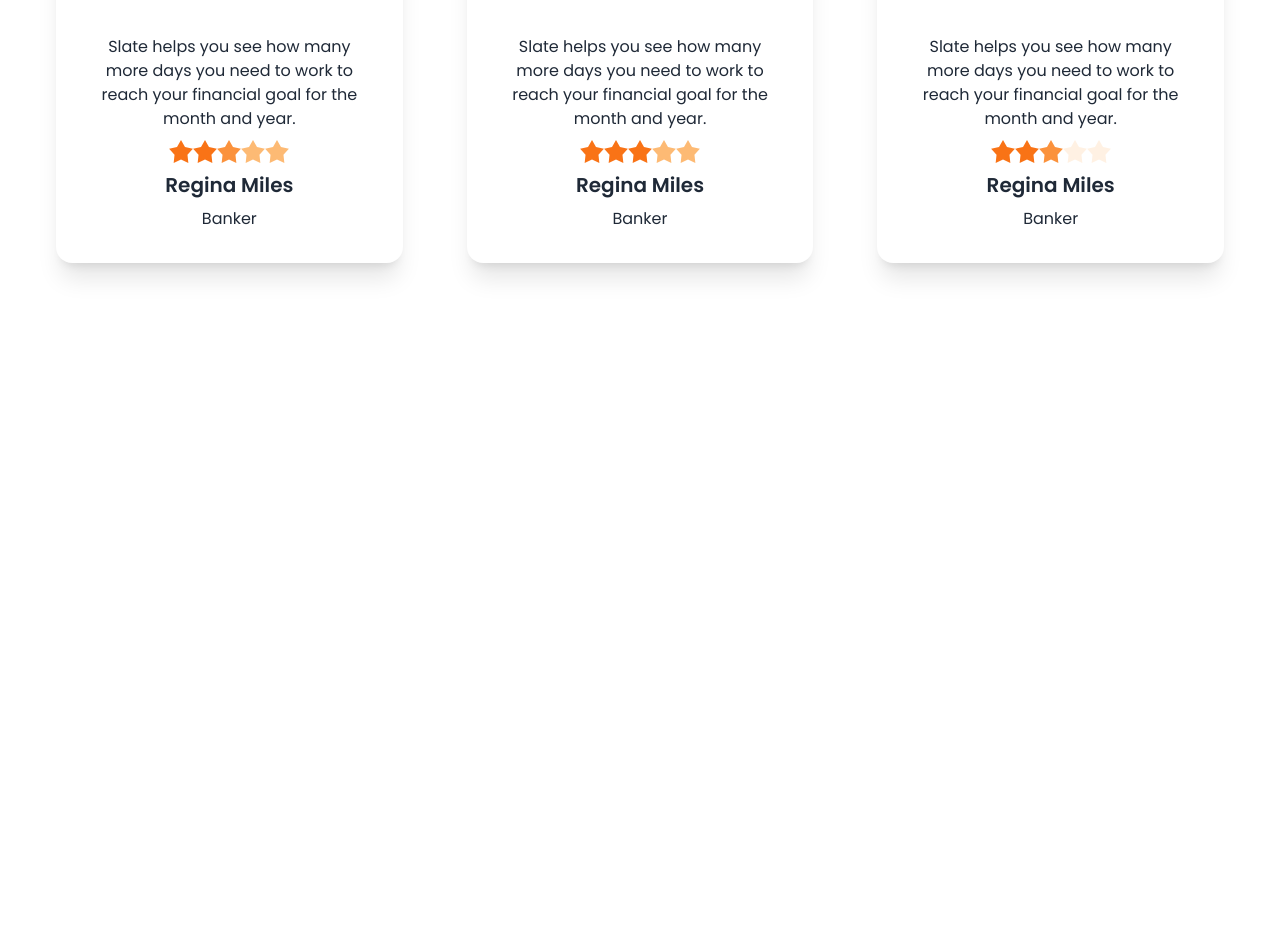
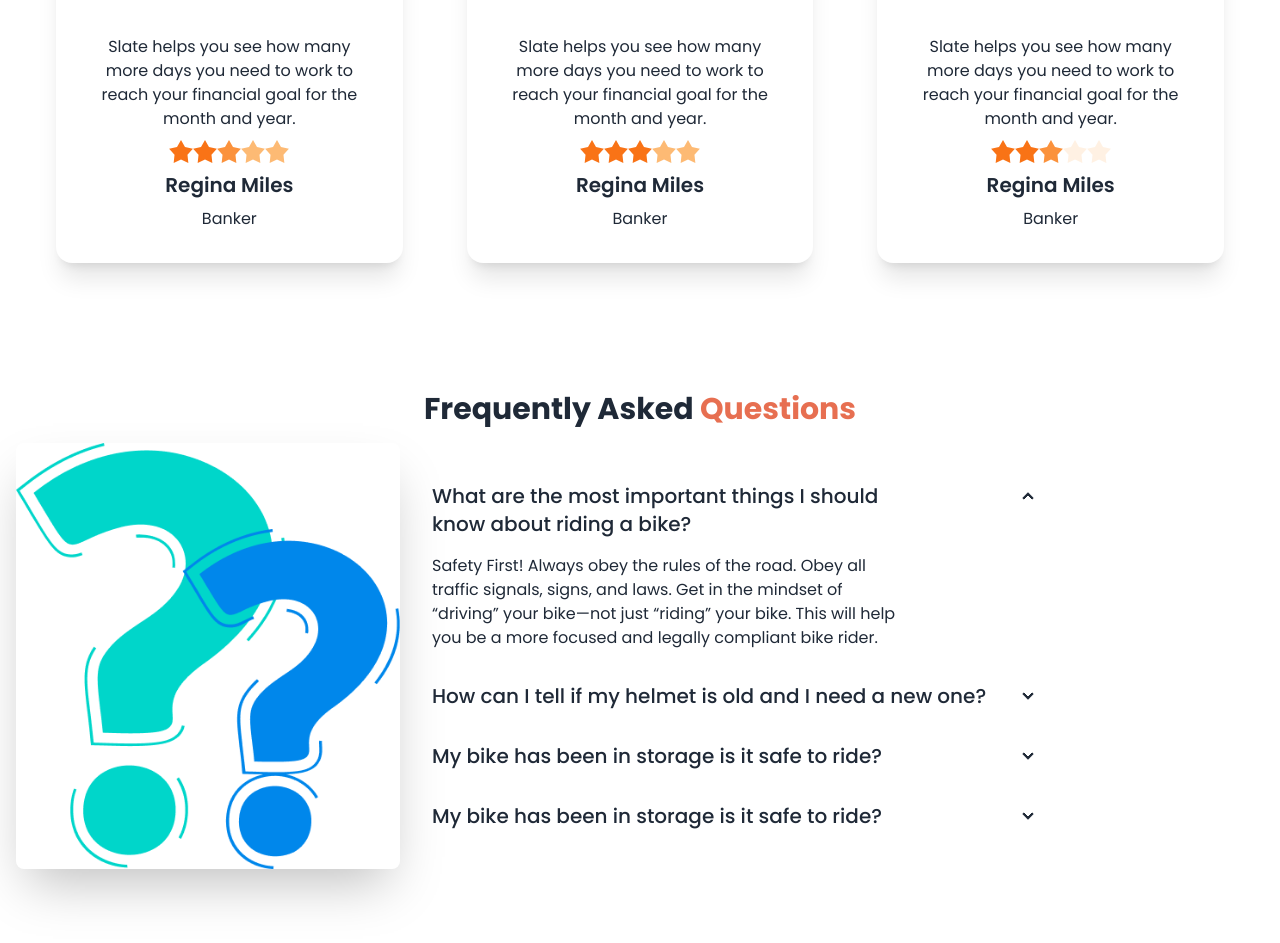
Before and after one commit to mdrasel97/biker-zone, a plain HTML site: page index.html in a window 1280 px wide. Shown: the part 2110-3053 px from the top of the page. Before the commit the page ends 2501 px from the top, so only its background shows below. Drawn offline with nearby package versions, Linux system fonts and the light colour scheme.

Commit message:
faq quastion section added

```diff
--- a/index.html
+++ b/index.html
@@ -316,6 +316,54 @@
 
        </div>
     </section>
+
+
+    <!-- Frequently Asked Questions -->
+     <section class="my-32">
+      <h2 class="font-bold text-3xl text-center">Frequently Asked <span class="text-bike-primary">Questions</span></h2>
+
+      <!-- faq container  -->
+      <div class="hero">
+        <div class="hero-content flex-col lg:flex-row">
+          <img
+            src="./images/others/faq.png"
+            class="max-w-sm rounded-lg shadow-2xl" />
+
+            <!-- faq content  -->
+          <div>
+            <div class="collapse collapse-arrow w-3/4">
+              <input type="radio" name="my-accordion-2" checked="checked" />
+              <div class="collapse-title text-xl font-medium"> What are the most important things I should <br> know about riding a bike?</div>
+              <div class="collapse-content w-4/5">
+                <p>Safety First! Always obey the rules of the road. Obey all traffic signals, signs, and laws. Get in the mindset of “driving” your bike—not just “riding” your bike. This will help you be a more focused and legally compliant bike rider. </p>
+              </div>
+            </div>
+            <div class="collapse collapse-arrow w-3/4">
+              <input type="radio" name="my-accordion-2" />
+              <div class="collapse-title text-xl font-medium">How can I tell if my helmet is old and I need a
+                new one?</div>
+              <div class="collapse-content">
+                <p>hello</p>
+              </div>
+            </div>
+            <div class="collapse collapse-arrow w-3/4">
+              <input type="radio" name="my-accordion-2" />
+              <div class="collapse-title text-xl font-medium">My bike has been in storage is it safe to ride?</div>
+              <div class="collapse-content">
+                <p>hello</p>
+              </div>
+            </div>
+            <div class="collapse collapse-arrow w-3/4">
+              <input type="radio" name="my-accordion-2" />
+              <div class="collapse-title text-xl font-medium">My bike has been in storage is it safe to ride?</div>
+              <div class="collapse-content">
+                <p>hello</p>
+              </div>
+            </div>
+          </div>
+        </div>
+      </div>
+     </section>
    </main>
 
 
```
